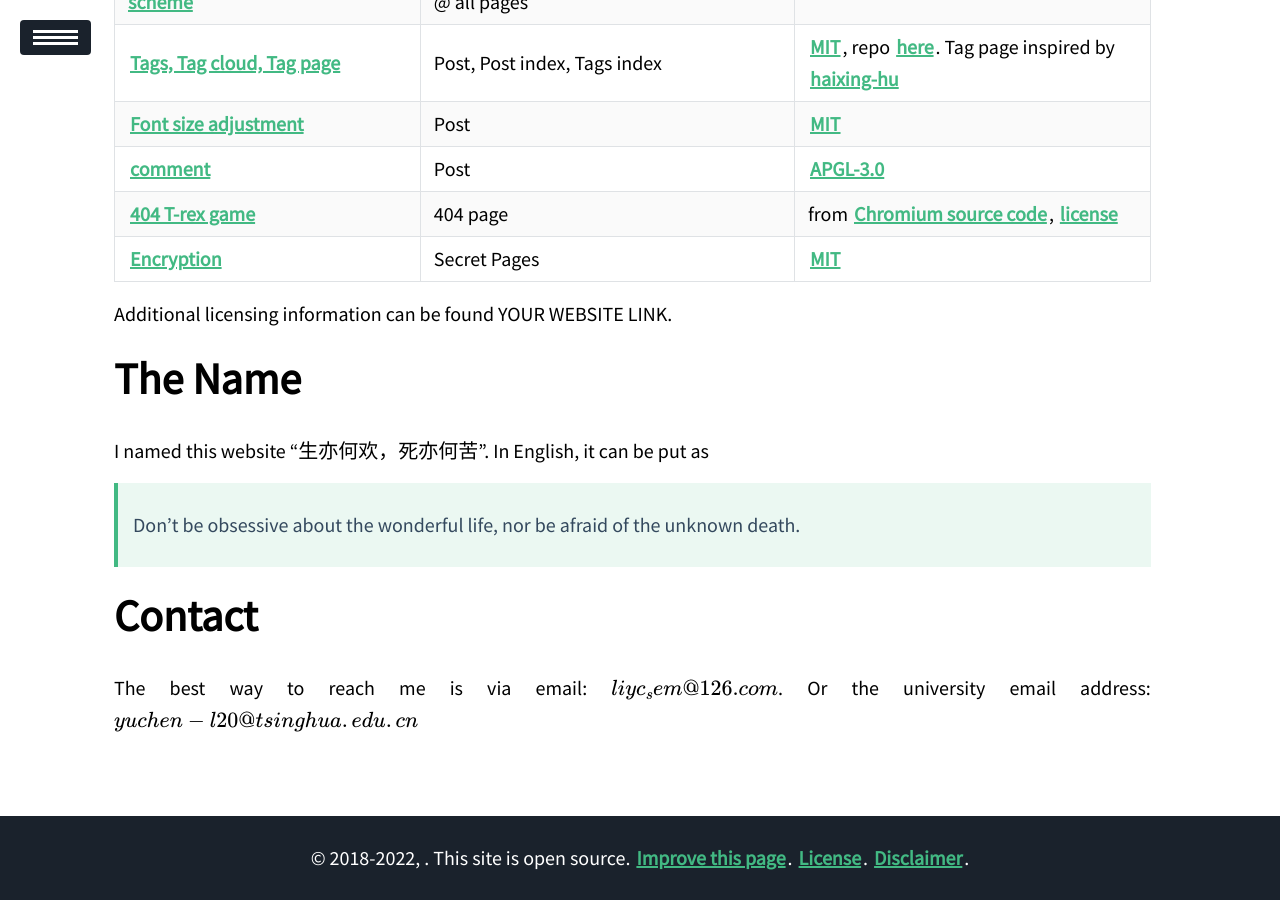
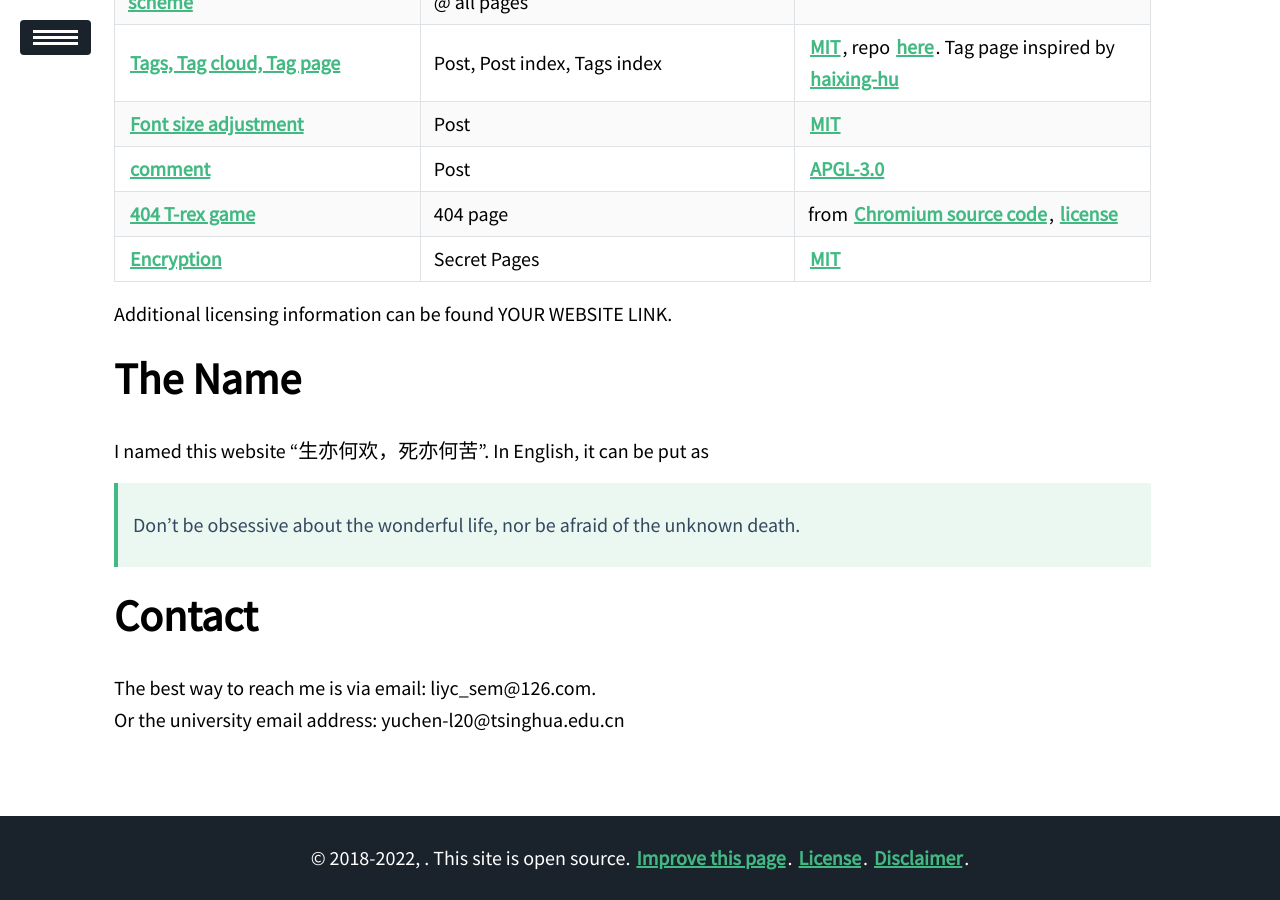
Before and after one commit to liyc-sys/liyc-sys.github.io, a Jekyll site: the page built from about/index.md, in a window 1280 px wide and 900 px high, scrolled down 1233 px. Built offline with Jekyll 4.4.1, drawn with Linux system fonts in a browser that asks for light colours; nearby versions of some CDN libraries; formulas are drawn with MathJax 3.

```diff
--- a/about/index.md
+++ b/about/index.md
@@ -56,5 +56,5 @@ In English, it can be put as
 
 # Contact
 
-The best way to reach me is via email: $liyc_sem@126.com$.
-Or the university email address: $yuchen-l20@tsinghua.edu.cn$
+The best way to reach me is via email: liyc_sem@126.com.
+Or the university email address: yuchen-l20@tsinghua.edu.cn
```
